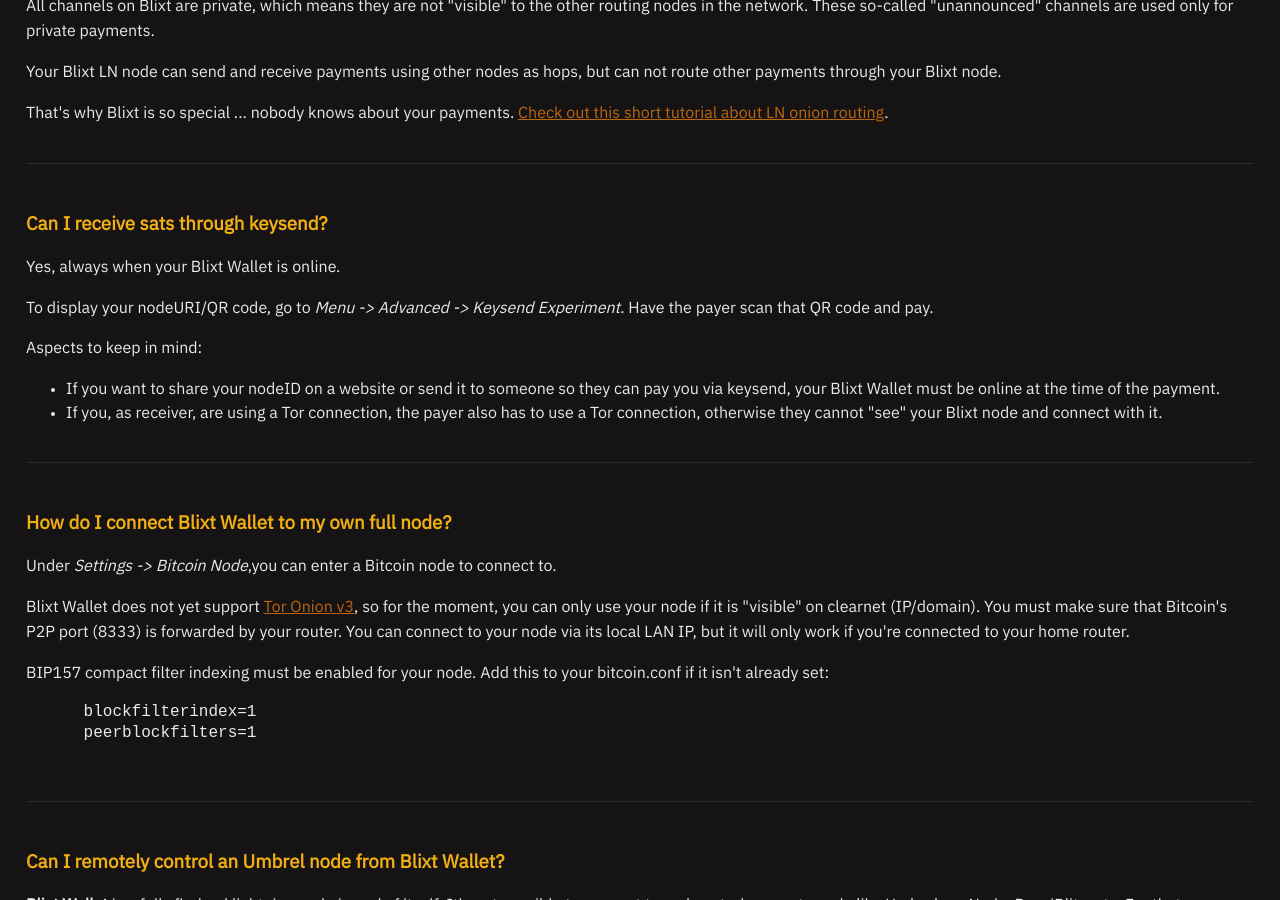
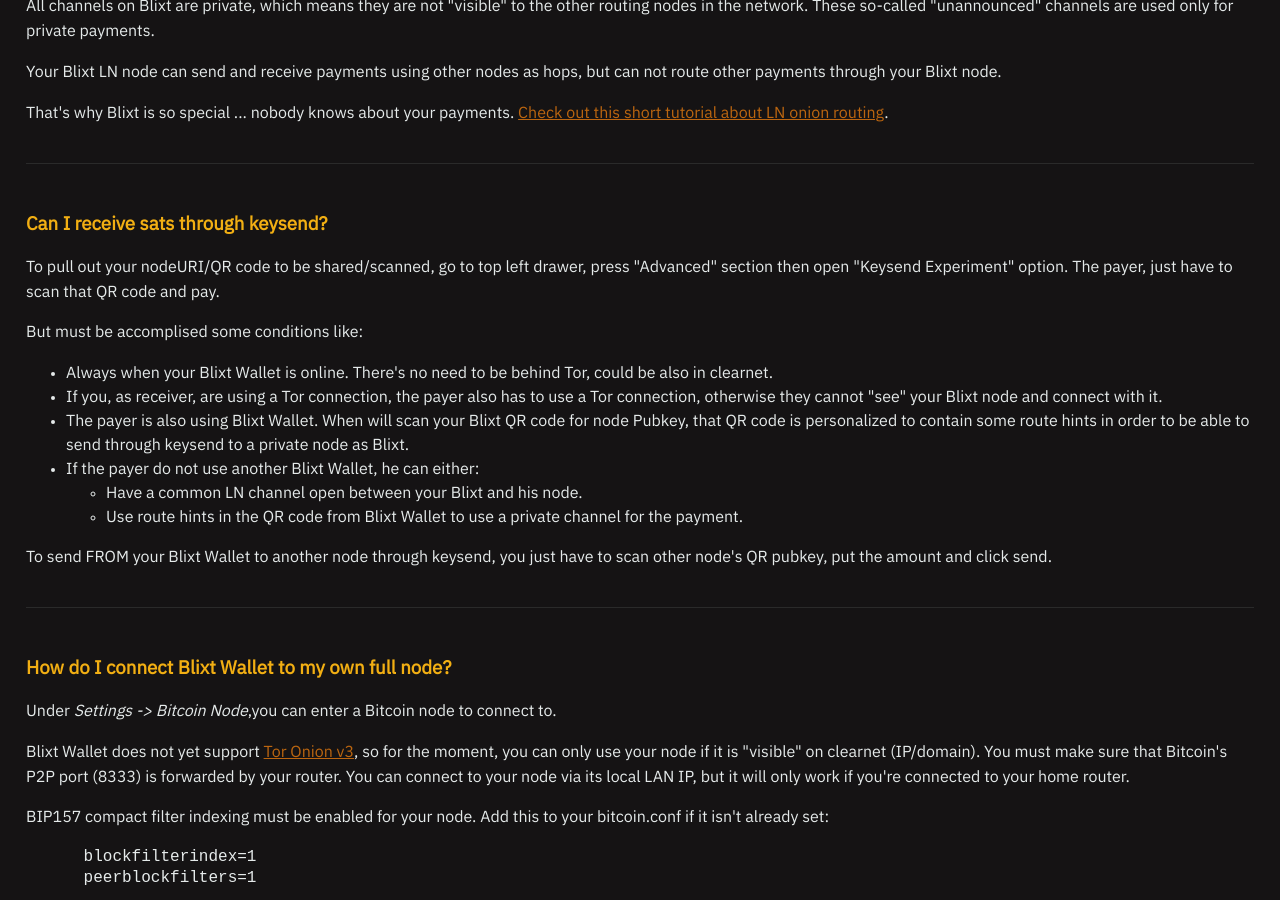
Before and after one commit to BlixtWallet/blixtwallet.github.io, a Jekyll site: the page built from faq.html, in a window 1280 px wide and 900 px high, scrolled down 3880 px. Built offline with Jekyll 4.4.1, drawn with Linux system fonts in a browser that asks for light colours.

Commit message:
Explain Keysend routehints and fix typo

```diff
--- a/faq.html
+++ b/faq.html
@@ -324,17 +324,26 @@
 
   <section id="keysend">
     <h3>Can I receive sats through keysend?</h3>
-    <p>Yes, always when your Blixt Wallet is online.</p>
-    <p>To display your nodeURI/QR code, go to <i> Menu -> Advanced -> Keysend Experiment</i>. Have the payer scan that
-      QR code and pay.</p>
-    <p>Aspects to keep in mind:
-    <p>
+    <p>To pull out your nodeURI/QR code to be shared/scanned, go to top left drawer, press "Advanced" section then open "Keysend Experiment" option.
+      The payer, just have to scan that QR code and pay.</p>
+    <p>But must be accomplised some conditions like:</p>
     <ul>
-      <li>If you want to share your nodeID on a website or send it to someone so they can pay you via keysend, your
-        Blixt Wallet must be online at the time of the payment.</li>
+      <li>Always when your Blixt Wallet is online. There's no need to be behind Tor, could be also in clearnet.</li>
       <li>If you, as receiver, are using a Tor connection, the payer also has to use a Tor connection, otherwise they
         cannot "see" your Blixt node and connect with it.</li>
+      <li>The payer is also using Blixt Wallet. When will scan your Blixt QR code for node Pubkey,
+        that QR code is personalized to contain some route hints in order to be able to send through keysend to a private node as Blixt.</li>
+      <li>If the payer do not use another Blixt Wallet, he can either:
+        <ul>
+          <li>Have a common LN channel open between your Blixt and his node.</li>
+          <li>Use route hints in the QR code from Blixt Wallet to use a private channel for the payment.</li>
+          <!-- TODO: Add LNCLI command here when https://github.com/lightningnetwork/lnd/issues/6601 is resolved -->
+        </ul>
+      </li>
     </ul>
+    <p>
+      To send FROM your Blixt Wallet to another node through keysend, you just have to scan other node's QR pubkey, put the amount and click send.
+    </p>
   </section>
 
   <section id="connect-bitcoin-node">
```
